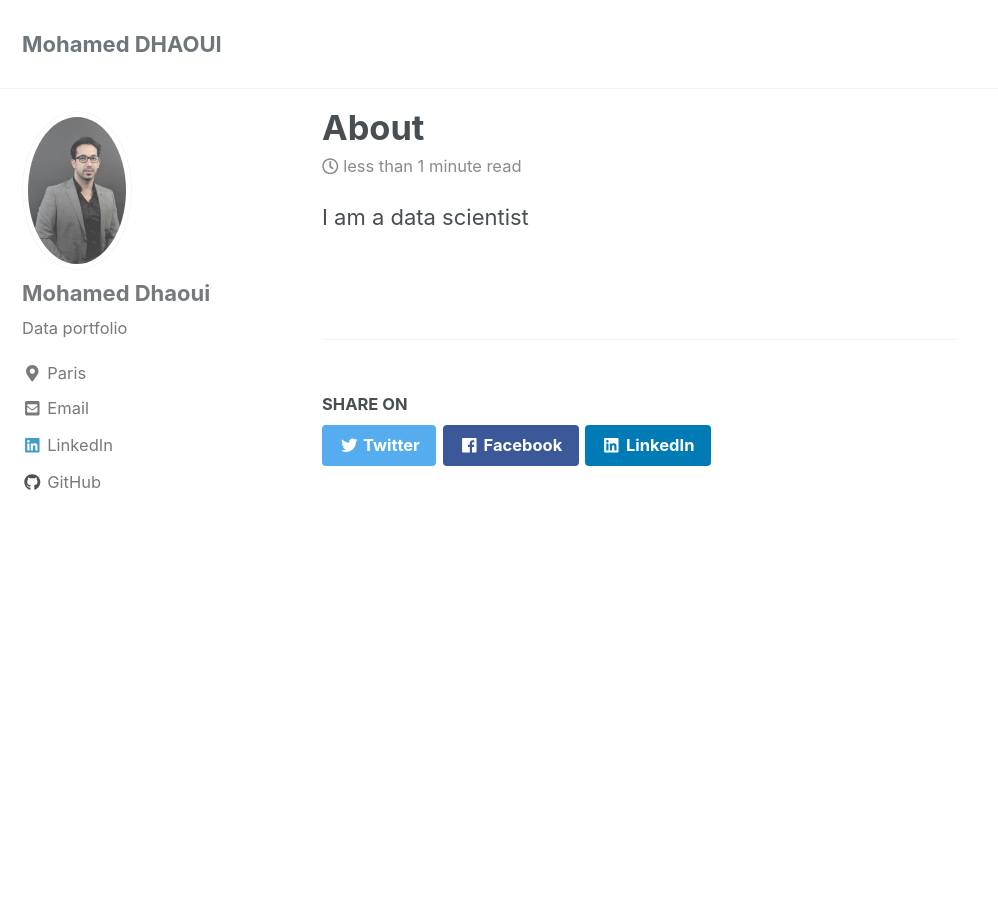
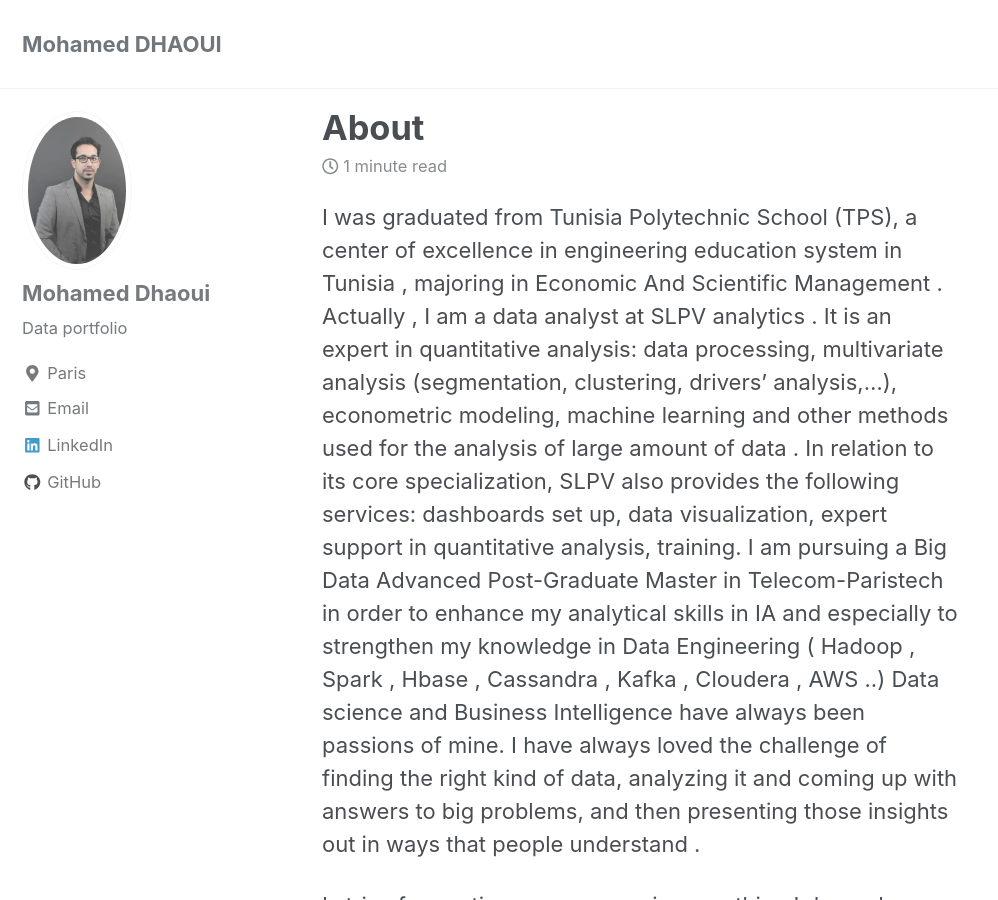
Before and after one commit to mohameddhaoui/mohameddhaoui.github.io, a Jekyll site: the page built from _pages/about.md, in a window 1280 px wide and 900 px high. Shown: the whole window, without its empty margins (0-998 px from the left). Built offline with Jekyll 4.4.1, drawn with Linux system fonts in a browser that asks for light colours; cached includes are drawn as plain includes; some of the changed text lies outside the part shown.

Commit message:
Update about.md

```diff
--- a/_pages/about.md
+++ b/_pages/about.md
@@ -5,4 +5,8 @@
   image:"/images/index.png"
 
 ---
-I am a data scientist
+I was graduated from Tunisia Polytechnic School (TPS), a center of excellence in engineering education system in Tunisia , majoring in Economic And Scientific Management . Actually , I am a data analyst at SLPV analytics . It is an expert in quantitative analysis: data processing, multivariate analysis (segmentation, clustering, drivers’ analysis,…), econometric modeling, machine learning and other methods used for the analysis of large amount of data . In relation to its core specialization, SLPV also provides the following services: dashboards set up, data visualization, expert support in quantitative analysis, training.
+I am pursuing a Big Data Advanced Post-Graduate Master in Telecom-Paristech in order to enhance my analytical skills in IA and especially to strengthen my knowledge in Data Engineering ( Hadoop , Spark , Hbase , Cassandra , Kafka , Cloudera , AWS ..)
+Data science and Business Intelligence have always been passions of mine. I have always loved the challenge of finding the right kind of data, analyzing it and coming up with answers to big problems, and then presenting those insights out in ways that people understand .
+
+I strive for continuous progress in everything I do, and so am keen to work in an environment which encourages me to succeed and grow professionally where I can utilize my skills and knowledge appropriately.
```
